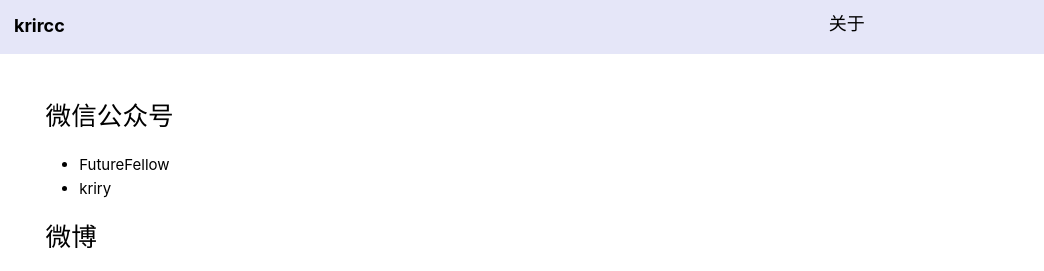
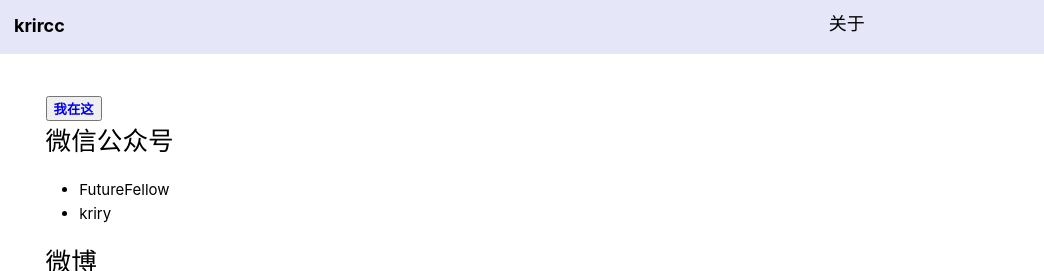
Before and after one commit to across-travel/krircc.github.io-2, a plain HTML site: page about.html in a window 1280 px wide. Shown: the top 271 px of the page, 236-1280 px from the left. Drawn offline with Linux system fonts and the light colour scheme.

Commit message:
Update about.html

```diff
--- a/about.html
+++ b/about.html
@@ -20,7 +20,7 @@
 
       <div id="content">
         <div class="container"><div id="about">
-
+          <button class="action"><a href="https://github.com/ouisrc" target="_black"><strong>我在这</strong></a></button>
     <h3 id="krircc"> 微信公众号</h3>
     <ul>
         <li>FutureFellow</li>
```
